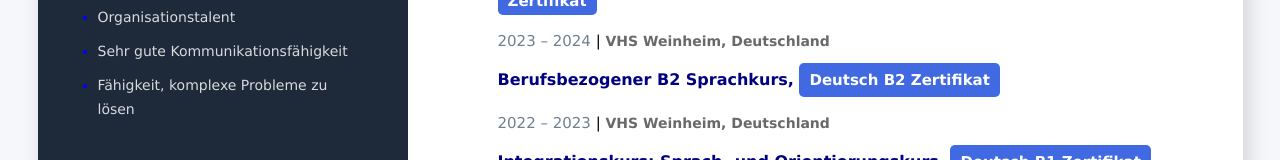
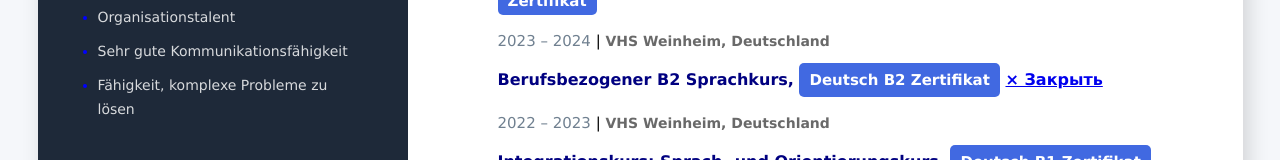
Before and after one commit to Alyonka-hub/Alyona-Hryhorova, a plain HTML site: page index.html in a window 1280 px wide. Shown: the part 744-904 px from the top of the page. Drawn offline with Linux system fonts and the light colour scheme.

Commit message:
Update index.html

```diff
--- a/index.html
+++ b/index.html
@@ -148,6 +148,7 @@
               <a href="photo.html?img=photo2.jpg" class="button-link">
                 Deutsch B2 Zertifikat
               </a>
+                <a href="index.html" class="close-button" title="Вернуться к резюме">× Закрыть</a>
             </span>
           </h4>
 
```
